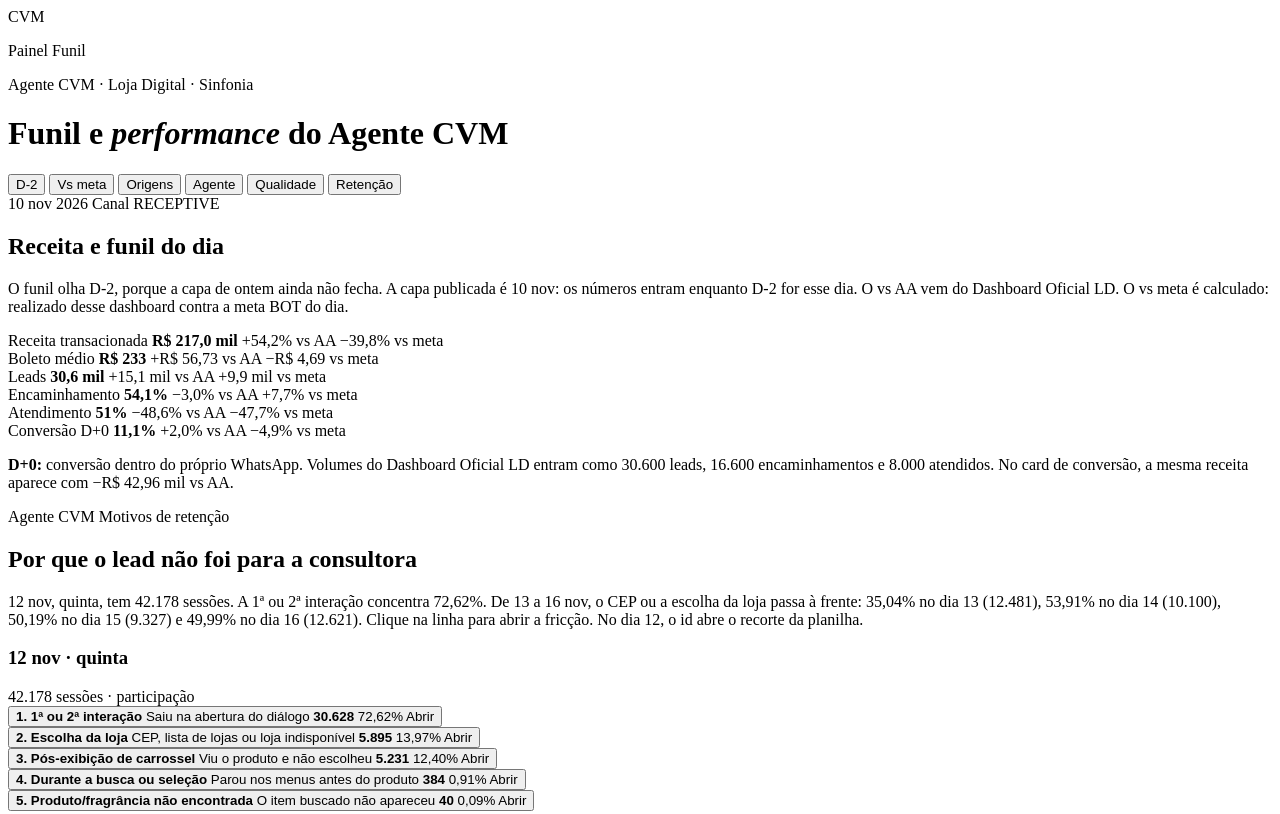
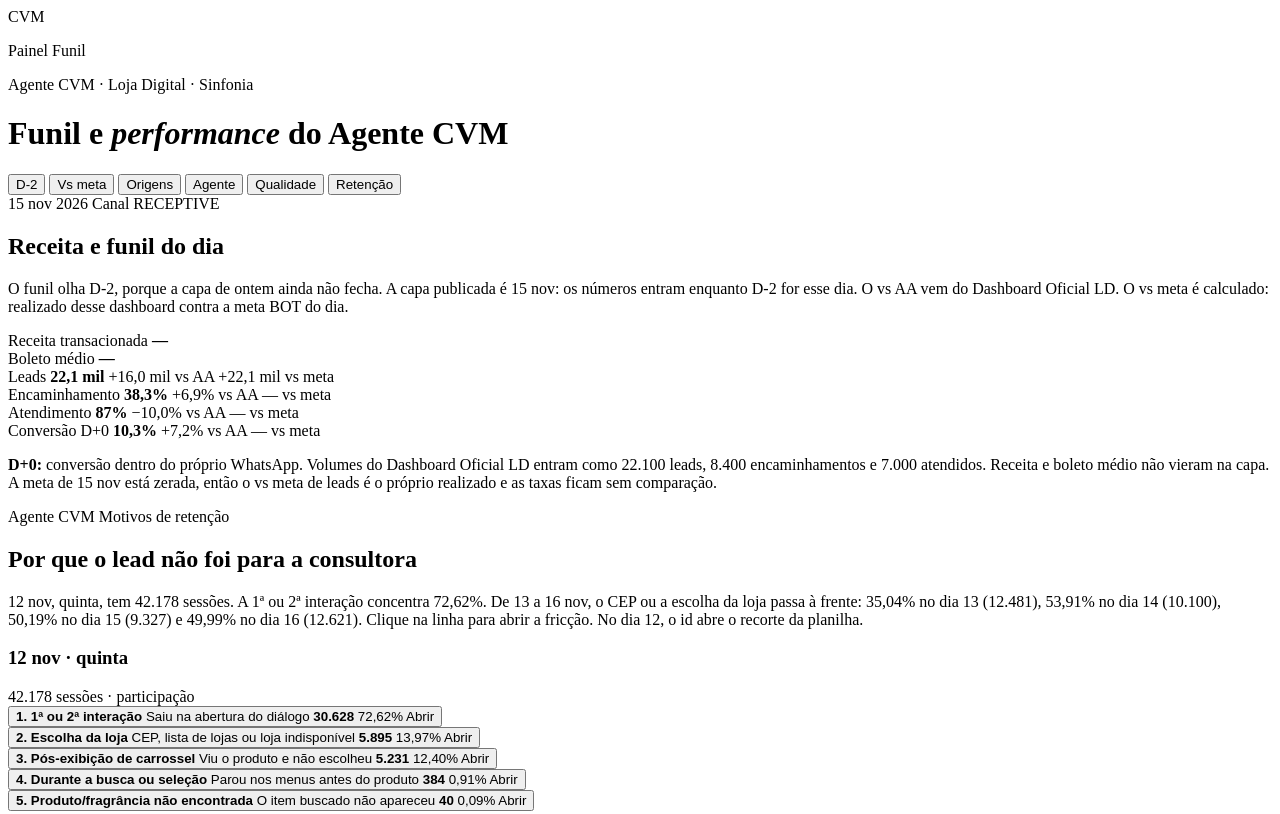
Before and after one commit to barbarachesman/painelagentecvm, a plain HTML site: page Index.html in a window 1280 px wide. Shown: the top 814 px of the page. Drawn offline with Linux system fonts and the light colour scheme.

Commit message:
Show the 15 Nov dashboard cover as the D-2 funnel. (#14)
Leads are 22.1 thousand, handoff 38.3%, attendance 87% and D+0 conversion 10.3%. Revenue and average ticket stay blank because the cover has no figures, and Sunday's goal is zero so the rate comparison has no base.

Co-authored-by: Cursor Agent <cursoragent@cursor.com>

```diff
--- a/Index.html
+++ b/Index.html
@@ -39,55 +39,51 @@
       <main class="main section-gap">
         <section id="view-dia" class="view">
           <header class="view-header">
-            <span class="badge" id="dia-badge">10 nov 2026</span>
+            <span class="badge" id="dia-badge">15 nov 2026</span>
             <span class="scope scope-canal">Canal RECEPTIVE</span>
             <h2>Receita e funil do dia</h2>
-            <p>O funil olha D-2, porque a capa de ontem ainda não fecha. A capa publicada é 10 nov: os números entram enquanto D-2 for esse dia. O vs AA vem do Dashboard Oficial LD. O vs meta é calculado: realizado desse dashboard contra a meta BOT do dia.</p>
+            <p>O funil olha D-2, porque a capa de ontem ainda não fecha. A capa publicada é 15 nov: os números entram enquanto D-2 for esse dia. O vs AA vem do Dashboard Oficial LD. O vs meta é calculado: realizado desse dashboard contra a meta BOT do dia.</p>
           </header>
           <div class="panel">
-            <p class="def" id="dia-sem-capa" hidden>A capa de D-2 ainda não entrou. A última publicada é 10 nov 2026.</p>
+            <p class="def" id="dia-sem-capa" hidden>A capa de D-2 ainda não entrou. A última publicada é 15 nov 2026.</p>
             <div class="kpi-row">
               <article class="kpi kpi-main">
                 <span class="kpi-label">Receita transacionada</span>
-                <strong class="kpi-value js-dia-value">R$ 217,0 mil</strong>
-                <span class="kpi-delta is-up js-dia-delta">+54,2% vs AA</span>
-                <span class="kpi-delta is-down js-dia-delta">−39,8% vs meta</span>
+                <strong class="kpi-value js-dia-value">—</strong>
               </article>
               <article class="kpi">
                 <span class="kpi-label">Boleto médio</span>
-                <strong class="kpi-value js-dia-value">R$ 233</strong>
-                <span class="kpi-delta is-up js-dia-delta">+R$ 56,73 vs AA</span>
-                <span class="kpi-delta is-down js-dia-delta">−R$ 4,69 vs meta</span>
+                <strong class="kpi-value js-dia-value">—</strong>
               </article>
               <article class="kpi">
                 <span class="kpi-label">Leads</span>
-                <strong class="kpi-value js-dia-value">30,6 mil</strong>
-                <span class="kpi-delta is-up js-dia-delta">+15,1 mil vs AA</span>
-                <span class="kpi-delta is-up js-dia-delta">+9,9 mil vs meta</span>
+                <strong class="kpi-value js-dia-value">22,1 mil</strong>
+                <span class="kpi-delta is-up js-dia-delta">+16,0 mil vs AA</span>
+                <span class="kpi-delta is-up js-dia-delta">+22,1 mil vs meta</span>
               </article>
               <article class="kpi">
                 <span class="kpi-label">Encaminhamento</span>
-                <strong class="kpi-value js-dia-value">54,1%</strong>
-                <span class="kpi-delta is-down js-dia-delta">−3,0% vs AA</span>
-                <span class="kpi-delta is-up js-dia-delta">+7,7% vs meta</span>
+                <strong class="kpi-value js-dia-value">38,3%</strong>
+                <span class="kpi-delta is-up js-dia-delta">+6,9% vs AA</span>
+                <span class="kpi-delta js-dia-delta">— vs meta</span>
               </article>
               <article class="kpi">
                 <span class="kpi-label">Atendimento</span>
-                <strong class="kpi-value js-dia-value">51%</strong>
-                <span class="kpi-delta is-down js-dia-delta">−48,6% vs AA</span>
-                <span class="kpi-delta is-down js-dia-delta">−47,7% vs meta</span>
+                <strong class="kpi-value js-dia-value">87%</strong>
+                <span class="kpi-delta is-down js-dia-delta">−10,0% vs AA</span>
+                <span class="kpi-delta js-dia-delta">— vs meta</span>
               </article>
               <article class="kpi">
                 <span class="kpi-label">Conversão D+0</span>
-                <strong class="kpi-value js-dia-value">11,1%</strong>
-                <span class="kpi-delta is-up js-dia-delta">+2,0% vs AA</span>
-                <span class="kpi-delta is-down js-dia-delta">−4,9% vs meta</span>
+                <strong class="kpi-value js-dia-value">10,3%</strong>
+                <span class="kpi-delta is-up js-dia-delta">+7,2% vs AA</span>
+                <span class="kpi-delta js-dia-delta">— vs meta</span>
               </article>
             </div>
             <p class="def">
               <strong>D+0:</strong> conversão dentro do próprio WhatsApp.
-              Volumes do Dashboard Oficial LD entram como 30.600 leads, 16.600 encaminhamentos e 8.000 atendidos.
-              No card de conversão, a mesma receita aparece com −R$ 42,96 mil vs AA.
+              Volumes do Dashboard Oficial LD entram como 22.100 leads, 8.400 encaminhamentos e 7.000 atendidos.
+              Receita e boleto médio não vieram na capa. A meta de 15 nov está zerada, então o vs meta de leads é o próprio realizado e as taxas ficam sem comparação.
             </p>
           </div>
         </section>
@@ -95,10 +91,10 @@
         <section id="view-meta" class="view is-review" hidden>
           <p class="review-note">Em avaliação com o time Sinfonia.</p>
           <header class="view-header">
-            <span class="badge">10 nov 2026</span>
+            <span class="badge">15 nov 2026</span>
             <span class="scope scope-canal">Canal RECEPTIVE</span>
             <h2>Realizado contra meta</h2>
-            <p>Meta diária só de BOT. O realizado é o do Dashboard Oficial LD de D-2. O vs meta é a conta desse realizado contra a meta. 10 nov é terça-feira.</p>
+            <p>Meta diária só de BOT. O realizado é o do Dashboard Oficial LD de D-2. O vs meta é a conta desse realizado contra a meta. 15 nov é domingo.</p>
           </header>
           <div class="panel">
             <div class="table-scroll">
@@ -113,18 +109,18 @@
                   </tr>
                 </thead>
                 <tbody>
-                  <tr><td>Leads</td><td class="num">30,6 mil</td><td class="num">20,7 mil</td><td class="num is-up">+9,9 mil</td><td class="num">+15,1 mil</td></tr>
-                  <tr><td>Encaminhamento</td><td class="num">16,6 mil</td><td class="num">9.623</td><td class="num is-up">+6.977</td><td class="num">+7.724</td></tr>
-                  <tr><td>% Encaminhamento</td><td class="num">54,1%</td><td class="num">46,4%</td><td class="num is-up">+7,7%</td><td class="num">−3,0%</td></tr>
-                  <tr><td>Atendimento</td><td class="num">8 mil</td><td class="num">9.501</td><td class="num is-down">−1.501</td><td class="num">−383</td></tr>
-                  <tr><td>% Atendimento</td><td class="num">51%</td><td class="num">98,7%</td><td class="num is-down">−47,7%</td><td class="num">−48,6%</td></tr>
-                  <tr><td>% Conversão D+0</td><td class="num">11,1%</td><td class="num">16,0%</td><td class="num is-down">−4,9%</td><td class="num">+2,0%</td></tr>
-                  <tr><td>Receita</td><td class="num">R$ 217,0 mil</td><td class="num">R$ 360,7 mil</td><td class="num is-down">−39,8%</td><td class="num">+54,2%</td></tr>
-                  <tr><td>Boleto médio</td><td class="num">R$ 233</td><td class="num">R$ 237,69</td><td class="num is-down">−R$ 4,69</td><td class="num">+R$ 56,73</td></tr>
+                  <tr><td>Leads</td><td class="num">22,1 mil</td><td class="num">0</td><td class="num is-up">+22,1 mil</td><td class="num">+16,0 mil</td></tr>
+                  <tr><td>Encaminhamento</td><td class="num">8,4 mil</td><td class="num">0</td><td class="num is-up">+8.400</td><td class="num">+6.528</td></tr>
+                  <tr><td>% Encaminhamento</td><td class="num">38,3%</td><td class="num">—</td><td class="num">—</td><td class="num">+6,9%</td></tr>
+                  <tr><td>Atendimento</td><td class="num">7 mil</td><td class="num">0</td><td class="num is-up">+7.000</td><td class="num">+5.520</td></tr>
+                  <tr><td>% Atendimento</td><td class="num">87%</td><td class="num">—</td><td class="num">—</td><td class="num">−10,0%</td></tr>
+                  <tr><td>% Conversão D+0</td><td class="num">10,3%</td><td class="num">—</td><td class="num">—</td><td class="num">+7,2%</td></tr>
+                  <tr><td>Receita</td><td class="num">—</td><td class="num">R$ 0</td><td class="num">—</td><td class="num">—</td></tr>
+                  <tr><td>Boleto médio</td><td class="num">—</td><td class="num">—</td><td class="num">—</td><td class="num">—</td></tr>
                 </tbody>
               </table>
             </div>
-            <p class="def">Vs meta calculado. 30,6 mil, 16,6 mil e 8 mil entram como 30.600, 16.600 e 8.000. As taxas usam o percentual do Dashboard Oficial LD. A meta é a soma BOT do receptivo em 10 nov: 20.734 leads, 9.623 encaminhados, 9.501 atendidos e R$ 360.698 de receita.</p>
+            <p class="def">Vs meta calculado. 22,1 mil, 8,4 mil e 7 mil entram como 22.100, 8.400 e 7.000. As taxas usam o percentual do Dashboard Oficial LD. A meta BOT do receptivo em 15 nov está zerada, então o vs meta de volume é o próprio realizado e as taxas ficam sem comparação. Receita e boleto médio não vieram na capa.</p>
           </div>
           <div class="panel">
             <h3 class="section-title">Meta diária BOT, 3 a 16 nov</h3>
@@ -160,17 +156,17 @@
                   <tr><td>7 nov<sup class="fds">*</sup></td><td class="num">14.003</td><td class="num is-realizado">—</td><td class="num">46,4%</td><td class="num is-realizado">—</td><td class="num">98,7%</td><td class="num is-realizado">—</td><td class="num">16,0%</td><td class="num is-realizado">—</td><td class="num">R$ 243,6 mil</td><td class="num is-realizado">—</td></tr>
                   <tr><td>8 nov<sup class="fds">*</sup></td><td class="num">6.188</td><td class="num is-realizado">—</td><td class="num">46,4%</td><td class="num is-realizado">—</td><td class="num">98,7%</td><td class="num is-realizado">—</td><td class="num">16,0%</td><td class="num is-realizado">—</td><td class="num">R$ 107,6 mil</td><td class="num is-realizado">—</td></tr>
                   <tr><td>9 nov</td><td class="num">16.658</td><td class="num is-realizado">—</td><td class="num">46,4%</td><td class="num is-realizado">—</td><td class="num">98,7%</td><td class="num is-realizado">—</td><td class="num">16,0%</td><td class="num is-realizado">—</td><td class="num">R$ 289,8 mil</td><td class="num is-realizado">—</td></tr>
-                  <tr><td>10 nov</td><td class="num">20.734</td><td class="num is-realizado">30.600</td><td class="num">46,4%</td><td class="num is-realizado">54,1%</td><td class="num">98,7%</td><td class="num is-realizado">51%</td><td class="num">16,0%</td><td class="num is-realizado">11,1%</td><td class="num">R$ 360,7 mil</td><td class="num is-realizado">R$ 217,0 mil</td></tr>
+                  <tr><td>10 nov</td><td class="num">20.734</td><td class="num is-realizado">—</td><td class="num">46,4%</td><td class="num is-realizado">—</td><td class="num">98,7%</td><td class="num is-realizado">—</td><td class="num">16,0%</td><td class="num is-realizado">—</td><td class="num">R$ 360,7 mil</td><td class="num is-realizado">—</td></tr>
                   <tr><td>11 nov</td><td class="num">18.898</td><td class="num is-realizado">—</td><td class="num">46,4%</td><td class="num is-realizado">—</td><td class="num">98,7%</td><td class="num is-realizado">—</td><td class="num">16,0%</td><td class="num is-realizado">—</td><td class="num">R$ 328,8 mil</td><td class="num is-realizado">—</td></tr>
                   <tr><td>12 nov</td><td class="num">18.219</td><td class="num is-realizado">—</td><td class="num">46,4%</td><td class="num is-realizado">—</td><td class="num">98,7%</td><td class="num is-realizado">—</td><td class="num">16,0%</td><td class="num is-realizado">—</td><td class="num">R$ 317,0 mil</td><td class="num is-realizado">—</td></tr>
                   <tr><td>13 nov</td><td class="num">18.063</td><td class="num is-realizado">—</td><td class="num">46,4%</td><td class="num is-realizado">—</td><td class="num">98,7%</td><td class="num is-realizado">—</td><td class="num">16,0%</td><td class="num is-realizado">—</td><td class="num">R$ 314,2 mil</td><td class="num is-realizado">—</td></tr>
                   <tr><td>14 nov<sup class="fds">*</sup></td><td class="num">11.071</td><td class="num is-realizado">—</td><td class="num">46,4%</td><td class="num is-realizado">—</td><td class="num">98,7%</td><td class="num is-realizado">—</td><td class="num">16,0%</td><td class="num is-realizado">—</td><td class="num">R$ 192,6 mil</td><td class="num is-realizado">—</td></tr>
-                  <tr><td>15 nov<sup class="fds">*</sup></td><td class="num">0</td><td class="num is-realizado">—</td><td class="num">—</td><td class="num is-realizado">—</td><td class="num">—</td><td class="num is-realizado">—</td><td class="num">—</td><td class="num is-realizado">—</td><td class="num">R$ 0</td><td class="num is-realizado">—</td></tr>
+                  <tr><td>15 nov<sup class="fds">*</sup></td><td class="num">0</td><td class="num is-realizado">22.100</td><td class="num">—</td><td class="num is-realizado">38,3%</td><td class="num">—</td><td class="num is-realizado">87%</td><td class="num">—</td><td class="num is-realizado">10,3%</td><td class="num">R$ 0</td><td class="num is-realizado">—</td></tr>
                   <tr><td>16 nov</td><td class="num">18.470</td><td class="num is-realizado">—</td><td class="num">46,4%</td><td class="num is-realizado">—</td><td class="num">98,7%</td><td class="num is-realizado">—</td><td class="num">16,0%</td><td class="num is-realizado">—</td><td class="num">R$ 321,3 mil</td><td class="num is-realizado">—</td></tr>
                 </tbody>
               </table>
             </div>
-            <p class="def"><sup class="fds">*</sup> Sábado ou domingo. 15 nov está zerado na meta. Encaminhado é sobre leads, atendimento é sobre encaminhados e conversão é sobre atendidos. O realizado diário do Dashboard Oficial LD existe em 10 nov: 30,6 mil entra como 30.600. Os outros dias ficam em traço.</p>
+            <p class="def"><sup class="fds">*</sup> Sábado ou domingo. 15 nov está zerado na meta. Encaminhado é sobre leads, atendimento é sobre encaminhados e conversão é sobre atendidos. O realizado diário do Dashboard Oficial LD existe em 15 nov: 22,1 mil entra como 22.100, 8,4 mil como 8.400 e 7 mil como 7.000. Receita não veio na capa. Os outros dias ficam em traço.</p>
           </div>
         </section>
 
```
Also changed, not shown: JavaScript.html (+1 -1 lines), preview/local.html (+34 -38 lines), 1 other file.
